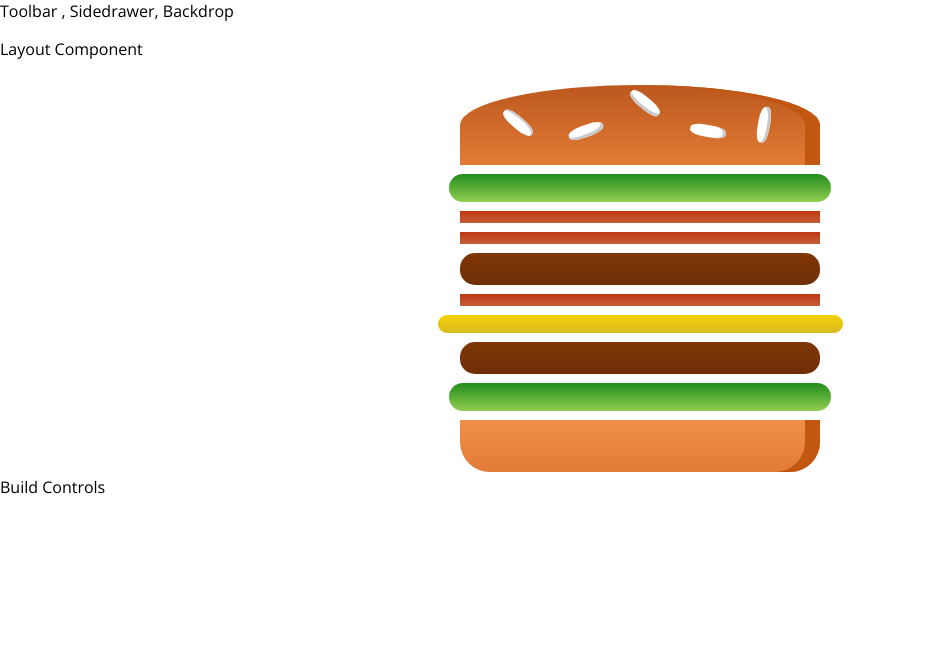
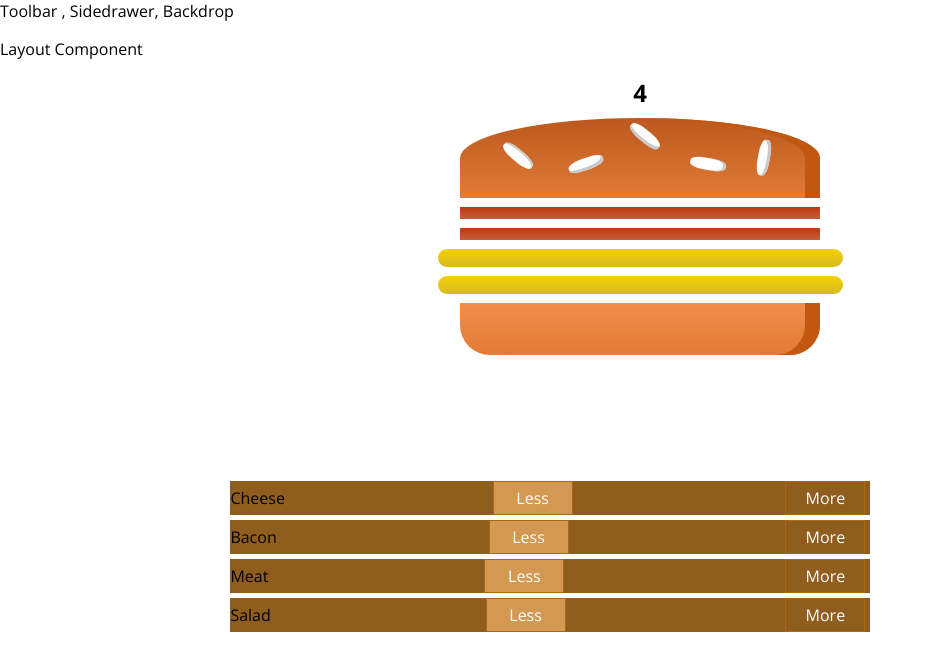
Before and after one commit to Mynk11/burger-basic, a React app: page / in a window 1280 px wide. Shown: the top 670 px of the page, without its empty margins (0-933 px from the left). Built offline with nearby package versions, Linux system fonts and the light colour scheme.

Commit message:
Added more control

```diff
--- /dev/null
+++ b/src/components/Burger/BuildControls/BuildControl.css
@@ -0,0 +1,56 @@
+.BuildControls {
+    display: flex;
+    justify-content: space-between;
+    align-items: center;
+    margin: 5px 0;
+}
+
+.BuildControls button {
+    display: block;
+    font: inherit;
+    padding: 5px;
+    margin: 0 5px;
+    width: 80px;
+    border: 1px solid #AA6817;
+    cursor: pointer;
+    outline: none;
+}
+
+.BuildControls button:disabled {
+    background-color: #AC9980;
+    border: 1px solid #7E7365;
+    color: #ccc;
+    cursor: default;
+}
+
+.BuildControls button:hover:disabled {
+    background-color: #AC9980;
+    color: #ccc;
+    cursor: not-allowed;
+}
+
+.Label {
+    padding: 10px;
+    font-weight: bold;
+    width: 80px;
+}
+
+.BuildControls .Less {
+    background-color: #D39952;
+    color: white;
+}
+
+.BuildControls .More {
+    background-color: #8F5E1E;
+    color: white;
+}
+
+.BuildControls .Less:hover, .BuildControl .Less:active {
+    background-color: #DAA972;
+    color: white;
+}
+
+.BuildControls .More:hover,.BuildControl .More:active {
+    background-color: #99703F;
+    color: white;
+}
--- /dev/null
+++ b/src/components/Burger/BuildControls/BuildControl/BuildCon.css
@@ -0,0 +1,56 @@
+.BuildControl {
+    display: flex;
+    justify-content: space-between;
+    align-items: center;
+    margin: 5px 0;
+}
+
+.BuildControl button {
+    display: block;
+    font: inherit;
+    padding: 5px;
+    margin: 0 5px;
+    width: 80px;
+    border: 1px solid #AA6817;
+    cursor: pointer;
+    outline: none;
+}
+
+.BuildControl button:disabled {
+    background-color: #AC9980;
+    border: 1px solid #7E7365;
+    color: #ccc;
+    cursor: default;
+}
+
+.BuildControl button:hover:disabled {
+    background-color: #AC9980;
+    color: #ccc;
+    cursor: not-allowed;
+}
+
+.Label {
+    padding: 10px;
+    font-weight: bold;
+    width: 80px;
+}
+
+.BuildControl .Less {
+    background-color: #D39952;
+    color: white;
+}
+
+.BuildControl .More {
+    background-color: #8F5E1E;
+    color: white;
+}
+
+.BuildControl .Less:hover, .BuildControl .Less:active {
+    background-color: #DAA972;
+    color: white;
+}
+
+.BuildControl .More:hover,.BuildControl .More:active {
+    background-color: #99703F;
+    color: white;
+}
--- /dev/null
+++ b/src/components/Burger/BuildControls/BuildControl/BuildControl.js
@@ -0,0 +1,16 @@
+import React from 'react';
+import './BuildCon.css';
+const BuildControl = (props) => {
+
+    return (
+
+        <div className="BuildControl" style={{ width: "50%", textAlign: "center", backgroundColor: "#8F5E1E", marginLeft: "18%" }}>
+            {props.label}
+            <button className="Less" >Less</button>
+            <button onClick={props.added} className="More" >More</button>
+        </div>
+
+    );
+}
+
+export default BuildControl;
--- /dev/null
+++ b/src/components/Burger/BuildControls/BuildControls.js
@@ -0,0 +1,15 @@
+
+import React from 'react';
+import BuildControl from './BuildControl/BuildControl';
+import './BuildControl.css';
+const controls = [{ label: 'Cheese', type: 'cheese' }, { label: 'Bacon', type: 'bacon' }, { label: 'Meat', type: 'meat' }, { label: 'Salad', type: 'salad' }];
+
+
+const BuildControls = (props) =>
+    controls.map((ctrl) => {
+        // console.log("ctrl is:", ctrl.label, ctrl.type);
+        return (<BuildControl added={() => props.addingredient(ctrl.type)} key={ctrl.type} label={ctrl.label}></BuildControl>);
+    });
+
+
+export default BuildControls;
--- a/src/components/Burger/Burger.js
+++ b/src/components/Burger/Burger.js
@@ -2,23 +2,39 @@ import React from 'react';
 import './Burger.css';
 import BurgerIngredient from './BurgerIngredients/BurgerIngredients';
 const Burger = (props) => {
-    const transformIngredients = Object.keys(props.ingredients).map(igkey => {
-        return [...Array(props.ingredients[igkey])].map((ko, i) => {
-            console.log("ingredients is", ko, igkey);
+    //console.log("BurgerIngredient props", props);
+    let transformIngredients = Object.keys(props.ingredients).map(igkey => {
+        return [...Array(props.ingredients[igkey])].map((_, i) => {
+            //console.log("ingredients is", igkey);
             return <BurgerIngredient key={igkey + i} type={igkey} />
-        });;
+
         });
+    }).reduce((arr, el) => {
+        return arr.concat(el);
+    }, []);
+
+    //console.log("transformIngredients", transformIngredients);
+    if (transformIngredients.length === 0) {
+        let message = <p>Please add ingredients</p>
+        //console.log("Message is :", message);
         return (
             <div className="Burger">
                 <BurgerIngredient type="bread-top"></BurgerIngredient>
+                {message}
+                <BurgerIngredient type="bread-bottom"></BurgerIngredient>
+            </div>
+        );
+    } else {
+        return (
+
+            <div className="Burger">
+                {transformIngredients.length}
+                <BurgerIngredient type="bread-top"></BurgerIngredient>
                 {transformIngredients}
-            <BurgerIngredient type="bacon"></BurgerIngredient>
-            <BurgerIngredient type="cheese"></BurgerIngredient>
-            <BurgerIngredient type="meat"></BurgerIngredient>
-            <BurgerIngredient type="salad"></BurgerIngredient>
                 <BurgerIngredient type="bread-bottom"></BurgerIngredient>
             </div>
         )
     }
+}
 
 export default Burger;
--- a/src/containers/Burgerbuilder/Burgerbuilder.js
+++ b/src/containers/Burgerbuilder/Burgerbuilder.js
@@ -1,16 +1,40 @@
 import React, { Component } from 'react';
 import Aux from '../../hoc/Auxx';
 import Burger from '../../components/Burger/Burger';
+import BuildControls from '../../components/Burger/BuildControls/BuildControls';
+const INDEGREDIENTS_PRICE = {
+    salad: 0.5,
+    bacon: 1,
+    meat: 1.5,
+    cheese: 1
+}
+
 class BurgerBuilder extends Component {
     //#endregion
 
     state = {
         ingredients: {
-            salad: 1,
+            salad: 0,
             bacon: 2,
-            meat: 1,
-            chesse: 2
+            meat: 0,
+            cheese: 2
+        },
+        totalPrice: 4
+    }
+
+    addIngredientHandler = (type) => {
+        const oldCount = this.state.ingredients[type];
+        const updatedIngredientsCount = oldCount + 1;
+        const updatedIngredients = {
+            ...this.state.ingredients
         }
+        updatedIngredients[type] = updatedIngredientsCount;
+        const priceAddittion = INDEGREDIENTS_PRICE[type];
+        const oldtotalPrice = this.state.totalPrice;
+        const newPrice = oldtotalPrice + priceAddittion;
+        console.log("totalPrice" + newPrice + "ingredients:" + updatedIngredients);
+        this.setState({ totalPrice: newPrice, ingredients: updatedIngredients });
+
     }
 
     render() {
@@ -19,9 +43,8 @@ class BurgerBuilder extends Component {
                 <div>
                     <Burger ingredients={this.state.ingredients}></Burger>
                 </div>
-                <div>
-                    Build Controls
-            </div>
+
+                <BuildControls addingredient={this.addIngredientHandler}></BuildControls>
             </Aux>
         )
 
--- a/src/hoc/Auxx.js
+++ b/src/hoc/Auxx.js
@@ -1,3 +1,6 @@
-const aux = (props) => props.children;
+const aux = (props) => {
+    // console.log("Props Children", props.children);
+    return props.children
+};
 
 export default aux;
```
Also changed, not shown: src/App.js (+1 -14 lines). Lines whose indentation alone changed are shown as unchanged.
